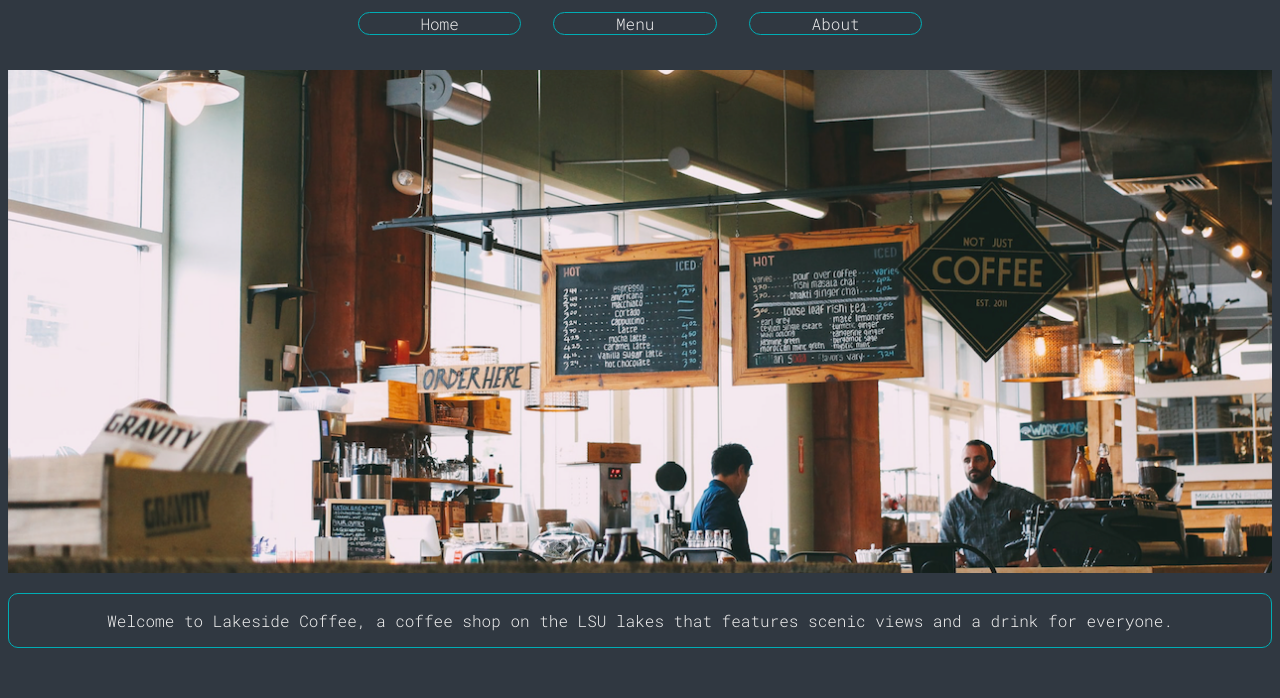
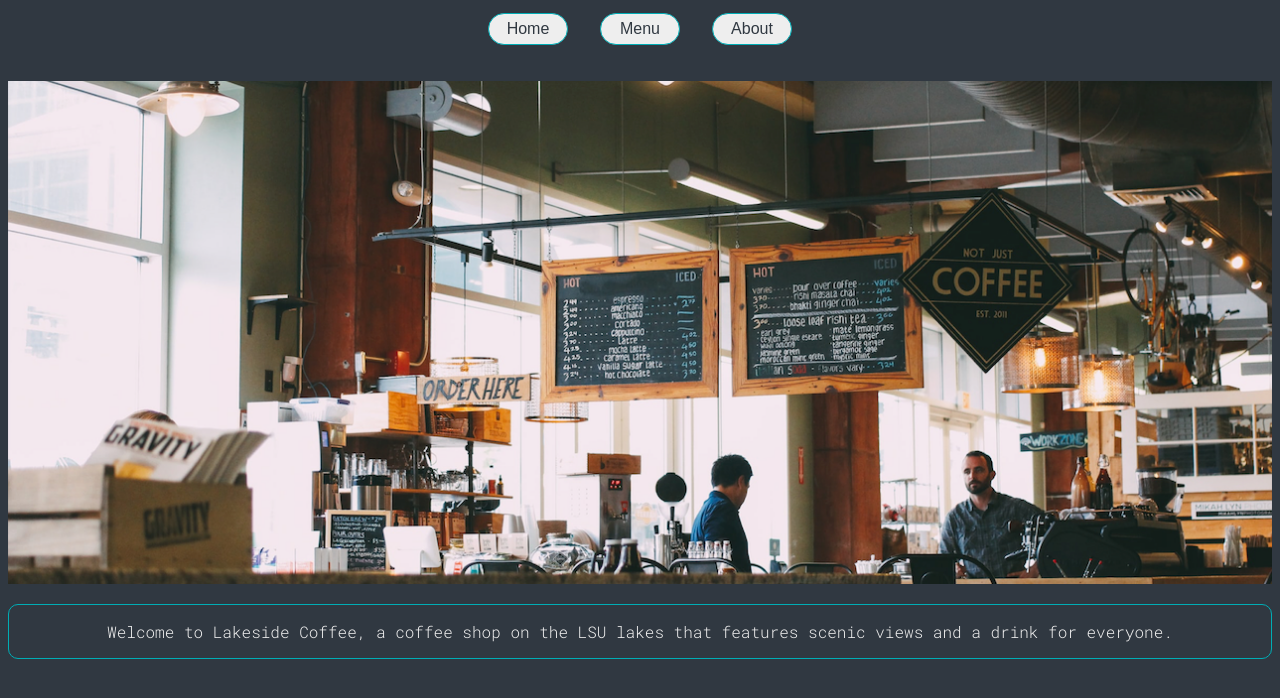
Before and after one commit to Andrew-Hinson/Restaurant-Project, a website built with webpack: page dist/index.html in a window 1280 px wide. Shown: the part 54-752 px from the top of the page. Built offline with nearby package versions, Linux system fonts and the light colour scheme.

Commit message:
added buttons and button styling

```diff
--- a/src/styles.css
+++ b/src/styles.css
@@ -31,11 +31,22 @@ img {
 }
 #tabs li {
     display: inline;
-    padding: 0 5%;
-    border: 1px solid #00adb5;
-    border-radius: 1rem;
     margin: 1rem 1rem;
 }
-#tabs li:hover {
+button {
+    font-size: 16px;
+    height: 2rem;
+    width: 5rem;
+    background-color: #eeeeee;
+    color: #303841;
+    border: 1px solid #00adb5;
+    border-radius: 20px;
+}
+button:hover,
+button:focus {
+    outline: none;
     background-color: #00adb5;
+    color: #303841;
+    border: 3px solid #ff5722;
+    border-radius: 20px;
 }
--- a/src/tabs.js
+++ b/src/tabs.js
@@ -7,7 +7,13 @@ let tabs = () => {
     let createListItem = (text) => {
         let li = document.createElement('li');
         li.setAttribute('class', 'tab');
-        li.innerText = text
+        let createLiButton = () => {
+            let liButton = document.createElement('button')
+            liButton.setAttribute('id', text)
+            liButton.innerText = text
+            return liButton;
+        }
+        li.appendChild(createLiButton(text))
         return li
     }
     createList()
```
Also changed, not shown: dist/bundle.js.
